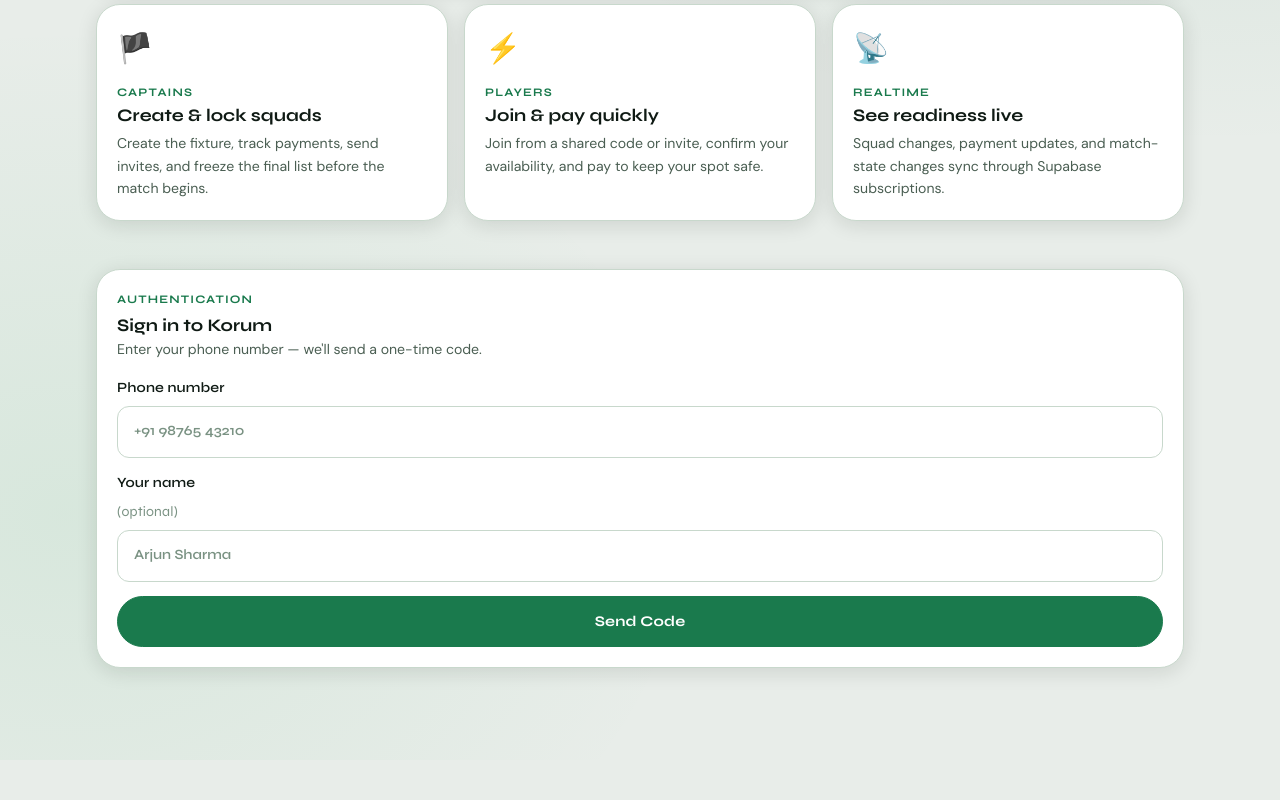
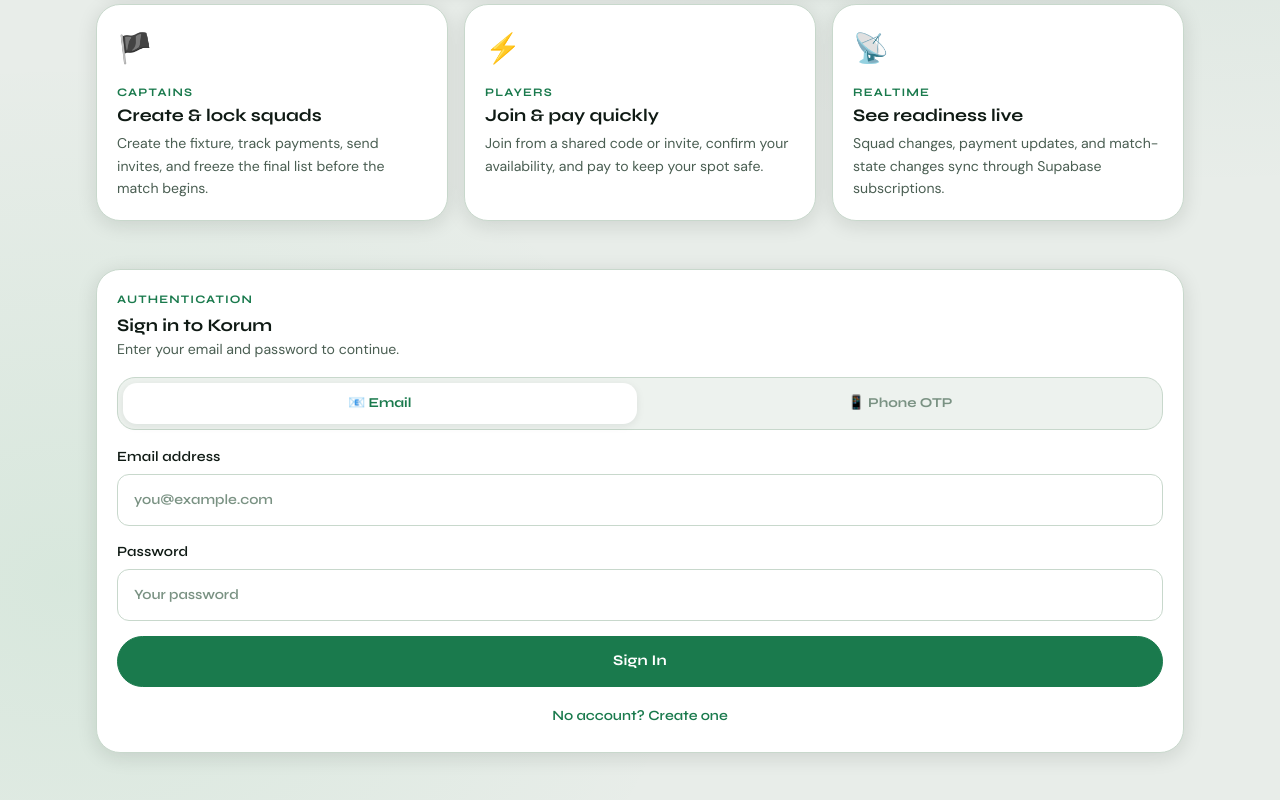
Before and after one commit to jason45builds/Korum, a Next.js app in the folder apps/web/: page / in a window 1280 px wide. Shown: the part 468-1268 px from the top of the page. Before the commit the page ends 1228 px from the top, so only its background shows below. Built offline with nearby package versions, Linux system fonts and the light colour scheme; no server answers.

Commit message:
feat: email/password auth, fix env var inlining, remove env package dependency

```diff
--- a/apps/web/components/shared/AuthPanel.tsx
+++ b/apps/web/components/shared/AuthPanel.tsx
@@ -1,86 +1,212 @@
 "use client";
 
 import { useEffect, useRef, useState } from "react";
-
 import { Button } from "@/components/ui/Button";
 import { Card } from "@/components/ui/Card";
 import { useAuth } from "@/hooks/useAuth";
 
+type Mode = "email" | "phone";
+type Step = "credentials" | "otp";
+
 export function AuthPanel({
   title = "Sign in to Korum",
-  description = "Enter your phone number — we'll send a one-time code.",
+  description = "Enter your email and password to continue.",
 }: {
   title?: string;
   description?: string;
 }) {
-  const { signInWithOtp, verifyOtp } = useAuth();
+  const { signInWithEmail, signUpWithEmail, signInWithOtp, verifyOtp } = useAuth();
+
+  const [mode, setMode] = useState<Mode>("email");
+  const [step, setStep] = useState<Step>("credentials");
+
+  // Email fields
+  const [email, setEmail] = useState("");
+  const [password, setPassword] = useState("");
+  const [fullName, setFullName] = useState("");
+  const [isSignUp, setIsSignUp] = useState(false);
+
+  // Phone fields
   const [phone, setPhone] = useState("");
-  const [fullName, setFullName] = useState("");
+  const [phoneName, setPhoneName] = useState("");
   const [otp, setOtp] = useState("");
-  const [step, setStep] = useState<"request" | "verify">("request");
-  const [message, setMessage] = useState<{ text: string; type: "info" | "error" } | null>(null);
+
   const [loading, setLoading] = useState(false);
+  const [message, setMessage] = useState<{ text: string; error: boolean } | null>(null);
   const otpRef = useRef<HTMLInputElement>(null);
 
-  // Auto-focus OTP field when step changes
   useEffect(() => {
-    if (step === "verify") {
-      setTimeout(() => otpRef.current?.focus(), 100);
-    }
+    if (step === "otp") setTimeout(() => otpRef.current?.focus(), 80);
   }, [step]);
 
-  const requestOtp = async () => {
-    if (!phone.trim()) {
-      setMessage({ text: "Please enter your phone number.", type: "error" });
+  const handleEmailSubmit = async () => {
+    if (!email.trim() || !password.trim()) {
+      setMessage({ text: "Enter your email and password.", error: true });
       return;
     }
     setLoading(true);
     setMessage(null);
-
     try {
-      await signInWithOtp(phone.trim(), fullName.trim() || undefined);
-      setStep("verify");
-      setMessage({ text: "Code sent! Check your messages.", type: "info" });
-    } catch (error) {
-      setMessage({ text: error instanceof Error ? error.message : "Could not send code.", type: "error" });
+      if (isSignUp) {
+        await signUpWithEmail(email.trim(), password, fullName.trim() || undefined);
+        setMessage({ text: "Account created! You are now signed in.", error: false });
+      } else {
+        await signInWithEmail(email.trim(), password);
+      }
+    } catch (err) {
+      setMessage({ text: err instanceof Error ? err.message : "Sign in failed.", error: true });
     } finally {
       setLoading(false);
     }
   };
 
-  const completeSignIn = async () => {
-    if (!otp.trim()) {
-      setMessage({ text: "Please enter the 6-digit code.", type: "error" });
+  const handleSendOtp = async () => {
+    if (!phone.trim()) {
+      setMessage({ text: "Enter your phone number.", error: true });
       return;
     }
     setLoading(true);
     setMessage(null);
-
     try {
-      await verifyOtp(phone.trim(), otp.trim());
-      setMessage({ text: "Signed in!", type: "info" });
-    } catch (error) {
-      setMessage({ text: error instanceof Error ? error.message : "Incorrect code.", type: "error" });
+      await signInWithOtp(phone.trim(), phoneName.trim() || undefined);
+      setStep("otp");
+      setMessage({ text: "Code sent! Check your messages.", error: false });
+    } catch (err) {
+      setMessage({ text: err instanceof Error ? err.message : "Could not send code.", error: true });
     } finally {
       setLoading(false);
     }
   };
 
-  const handleBack = () => {
-    setStep("request");
-    setOtp("");
+  const handleVerifyOtp = async () => {
+    if (!otp.trim()) {
+      setMessage({ text: "Enter the 6-digit code.", error: true });
+      return;
+    }
+    setLoading(true);
     setMessage(null);
+    try {
+      await verifyOtp(phone.trim(), otp.trim());
+    } catch (err) {
+      setMessage({ text: err instanceof Error ? err.message : "Incorrect code.", error: true });
+    } finally {
+      setLoading(false);
+    }
   };
 
   return (
     <Card title={title} description={description} eyebrow="Authentication">
+
+      {/* Mode tabs */}
+      <div style={{
+        display: "grid",
+        gridTemplateColumns: "1fr 1fr",
+        gap: "0.4rem",
+        padding: "0.3rem",
+        background: "var(--surface-muted)",
+        borderRadius: "var(--radius-md)",
+        border: "1px solid var(--line)",
+      }}>
+        {(["email", "phone"] as Mode[]).map((m) => (
+          <button
+            key={m}
+            onClick={() => { setMode(m); setStep("credentials"); setMessage(null); }}
+            style={{
+              padding: "0.6rem",
+              borderRadius: "calc(var(--radius-md) - 4px)",
+              border: "none",
+              cursor: "pointer",
+              fontFamily: "var(--font-display)",
+              fontWeight: 700,
+              fontSize: "0.85rem",
+              transition: "all 150ms ease",
+              background: mode === m ? "var(--surface)" : "transparent",
+              color: mode === m ? "var(--primary)" : "var(--text-faint)",
+              boxShadow: mode === m ? "var(--shadow-sm)" : "none",
+            }}
+          >
+            {m === "email" ? "📧 Email" : "📱 Phone OTP"}
+          </button>
+        ))}
+      </div>
+
+      {/* Email/Password form */}
+      {mode === "email" && (
         <div className="form-grid">
-        {step === "request" ? (
-          <>
-            <label className="label" htmlFor="auth-phone">
+          {isSignUp && (
+            <label className="label">
+              Your name <span style={{ color: "var(--text-faint)", fontWeight: 400 }}>(optional)</span>
+              <input
+                className="input"
+                type="text"
+                placeholder="Arjun Sharma"
+                value={fullName}
+                autoComplete="name"
+                onChange={(e) => setFullName(e.target.value)}
+              />
+            </label>
+          )}
+          <label className="label">
+            Email address
+            <input
+              className="input"
+              type="email"
+              inputMode="email"
+              placeholder="you@example.com"
+              value={email}
+              autoComplete="email"
+              onChange={(e) => setEmail(e.target.value)}
+              onKeyDown={(e) => { if (e.key === "Enter") void handleEmailSubmit(); }}
+            />
+          </label>
+          <label className="label">
+            Password
+            <input
+              className="input"
+              type="password"
+              placeholder={isSignUp ? "Create a password" : "Your password"}
+              value={password}
+              autoComplete={isSignUp ? "new-password" : "current-password"}
+              onChange={(e) => setPassword(e.target.value)}
+              onKeyDown={(e) => { if (e.key === "Enter") void handleEmailSubmit(); }}
+            />
+          </label>
+
+          <Button onClick={() => void handleEmailSubmit()} loading={loading} block>
+            {isSignUp ? "Create Account" : "Sign In"}
+          </Button>
+
+          <button
+            onClick={() => { setIsSignUp((v) => !v); setMessage(null); }}
+            style={{
+              background: "none",
+              border: "none",
+              cursor: "pointer",
+              color: "var(--primary)",
+              fontFamily: "var(--font-display)",
+              fontWeight: 600,
+              fontSize: "0.88rem",
+              textAlign: "center",
+              padding: "0.25rem",
+            }}
+          >
+            {isSignUp ? "Already have an account? Sign in" : "No account? Create one"}
+          </button>
+
+          {message && (
+            <p className={`message-strip${message.error ? " error" : " success"}`} role={message.error ? "alert" : "status"}>
+              {message.text}
+            </p>
+          )}
+        </div>
+      )}
+
+      {/* Phone OTP form */}
+      {mode === "phone" && step === "credentials" && (
+        <div className="form-grid">
+          <label className="label">
             Phone number
             <input
-                id="auth-phone"
               className="input"
               type="tel"
               inputMode="tel"
@@ -88,32 +214,35 @@
               value={phone}
               autoComplete="tel"
               onChange={(e) => setPhone(e.target.value)}
-                onKeyDown={(e) => { if (e.key === "Enter") void requestOtp(); }}
+              onKeyDown={(e) => { if (e.key === "Enter") void handleSendOtp(); }}
             />
           </label>
-            <label className="label" htmlFor="auth-name">
+          <label className="label">
             Your name <span style={{ color: "var(--text-faint)", fontWeight: 400 }}>(optional)</span>
             <input
-                id="auth-name"
               className="input"
               type="text"
               placeholder="Arjun Sharma"
-                value={fullName}
-                autoComplete="name"
-                onChange={(e) => setFullName(e.target.value)}
-                onKeyDown={(e) => { if (e.key === "Enter") void requestOtp(); }}
+              value={phoneName}
+              onChange={(e) => setPhoneName(e.target.value)}
             />
           </label>
-            <Button onClick={() => void requestOtp()} loading={loading} block>
+          <Button onClick={() => void handleSendOtp()} loading={loading} block>
             Send Code
           </Button>
-          </>
-        ) : (
-          <>
-            <label className="label" htmlFor="auth-otp">
+          {message && (
+            <p className={`message-strip${message.error ? " error" : " success"}`} role={message.error ? "alert" : "status"}>
+              {message.text}
+            </p>
+          )}
+        </div>
+      )}
+
+      {mode === "phone" && step === "otp" && (
+        <div className="form-grid">
+          <label className="label">
             6-digit code
             <input
-                id="auth-otp"
               className="input"
               ref={otpRef}
               type="text"
@@ -125,27 +254,22 @@
               autoComplete="one-time-code"
               style={{ letterSpacing: "0.3em", fontSize: "1.2rem", textAlign: "center" }}
               onChange={(e) => setOtp(e.target.value.replace(/\D/g, ""))}
-                onKeyDown={(e) => { if (e.key === "Enter") void completeSignIn(); }}
+              onKeyDown={(e) => { if (e.key === "Enter") void handleVerifyOtp(); }}
             />
           </label>
-            <Button onClick={() => void completeSignIn()} loading={loading} block>
+          <Button onClick={() => void handleVerifyOtp()} loading={loading} block>
             Verify Code
           </Button>
-            <Button variant="ghost" onClick={handleBack} block>
+          <Button variant="ghost" onClick={() => { setStep("credentials"); setOtp(""); setMessage(null); }} block>
             ← Use a different number
           </Button>
-          </>
-        )}
-
           {message && (
-          <p
-            className={`message-strip${message.type === "error" ? " error" : ""}`}
-            role={message.type === "error" ? "alert" : "status"}
-          >
+            <p className={`message-strip${message.error ? " error" : " success"}`} role={message.error ? "alert" : "status"}>
               {message.text}
             </p>
           )}
         </div>
+      )}
     </Card>
   );
 }
```
Also changed, not shown: apps/web/app/api/auth/route.ts (+33 -47 lines), apps/web/hooks/useAuth.ts (+51 -48 lines). Lines whose indentation alone changed are shown as unchanged.
